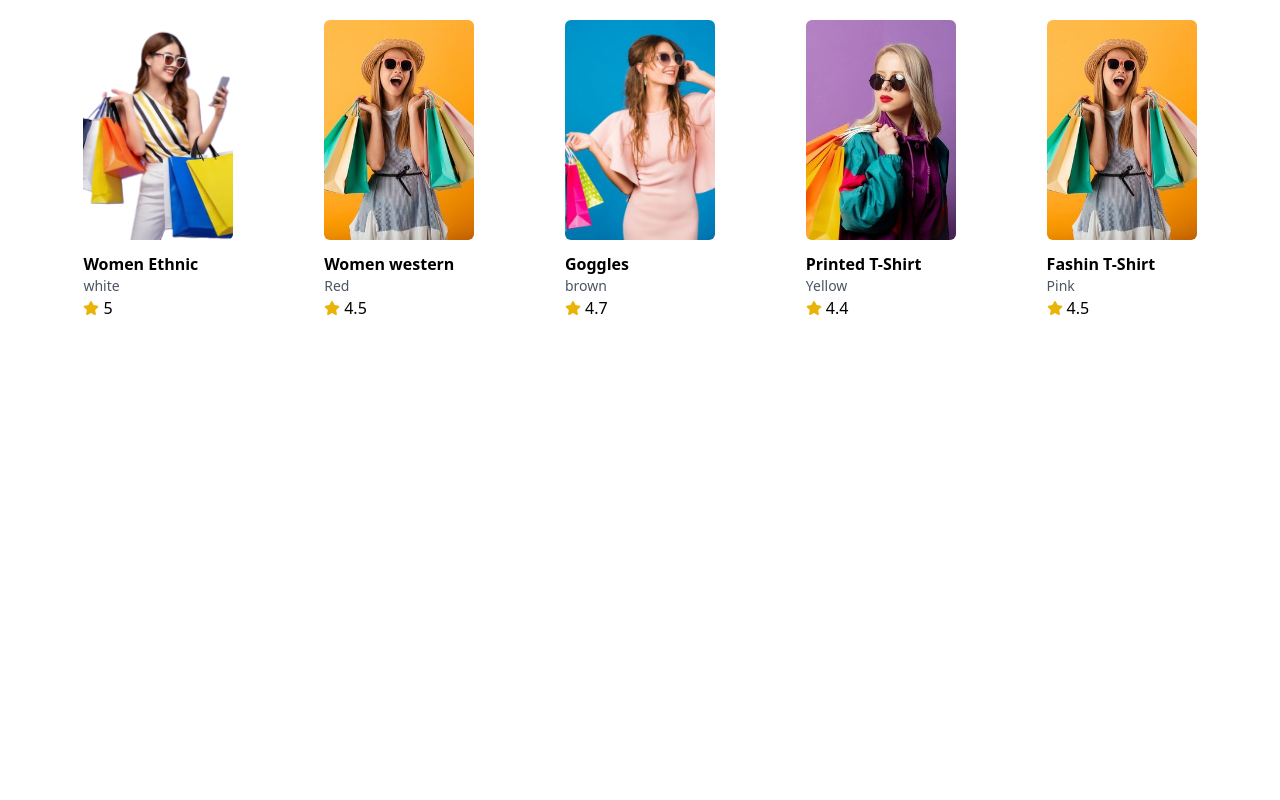
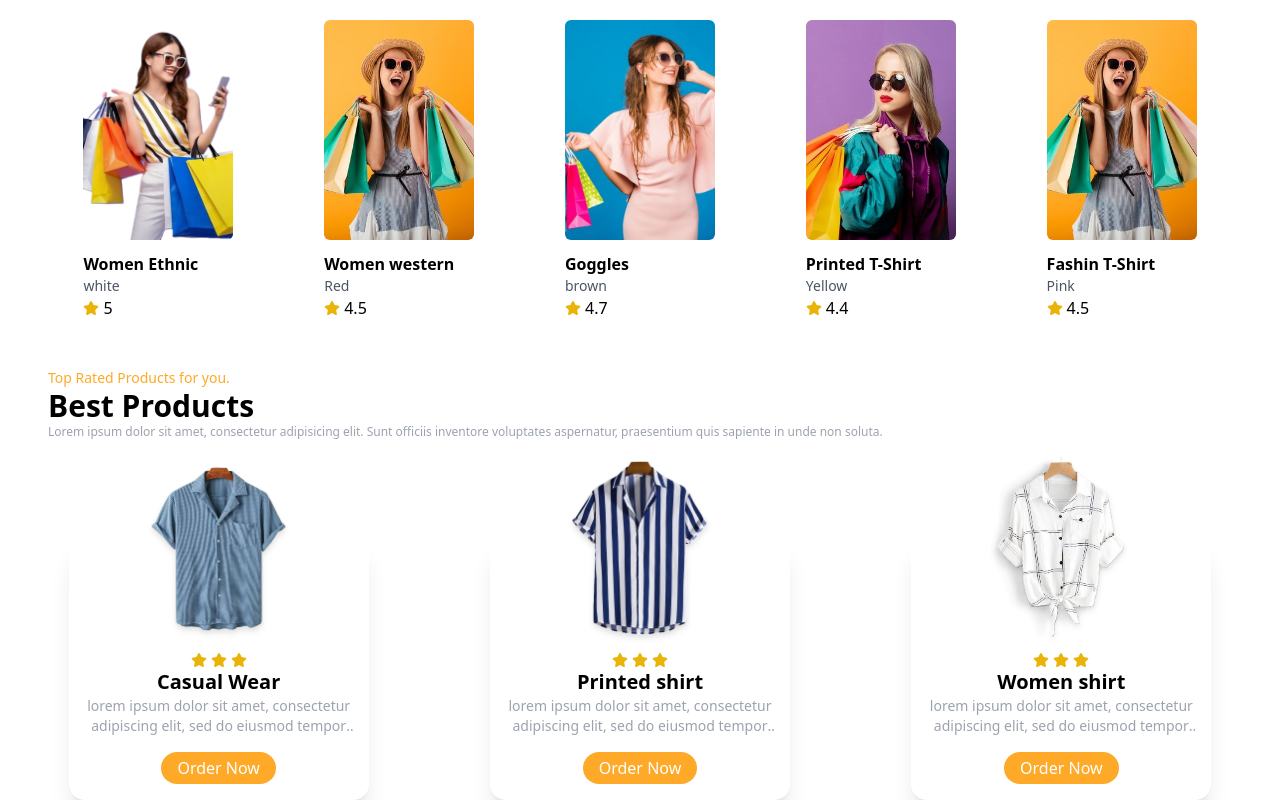
Before and after one commit to deveshru2712/E-commerce-application-frontend, a React (Vite) app in the folder shopsy/: page / in a window 1280 px wide. Shown: the part 906-1706 px from the top of the page. Before the commit the page ends 1274 px from the top, so only its background shows below. Built offline with nearby package versions, Linux system fonts and the light colour scheme.

Commit message:
added top rated products

```diff
--- a/shopsy/src/App.jsx
+++ b/shopsy/src/App.jsx
@@ -4,6 +4,7 @@
 import Products from "./components/Products/Products";
 import Aos from "aos";
 import "aos/dist/aos.css";
+import TopProducts from "./components/TopProducts/TopProducts";
 
 const App = () => {
   useEffect(() => {
@@ -21,6 +22,7 @@
       <Navbar />
       <Hero />
       <Products />
+      <TopProducts />
     </div>
   );
 };
--- /dev/null
+++ b/shopsy/src/components/TopProducts/TopProducts.jsx
@@ -0,0 +1,96 @@
+import React from "react";
+
+import Img1 from "../../assets/shirt/shirt.png";
+import Img2 from "../../assets/shirt/shirt2.png";
+import Img3 from "../../assets/shirt/shirt3.png";
+
+import { FaS, FaStar } from "react-icons/fa6";
+
+const TopProducts = () => {
+  const ProductsData = [
+    {
+      id: 1,
+      img: Img1,
+      title: "Casual Wear",
+      description:
+        "lorem ipsum dolor sit amet, consectetur adipiscing elit, sed do eiusmod tempor incididunt ut labore et dolore magna aliqua.",
+    },
+    {
+      id: 2,
+      img: Img2,
+      title: "Printed shirt",
+      description:
+        "lorem ipsum dolor sit amet, consectetur adipiscing elit, sed do eiusmod tempor incididunt ut labore et dolore magna aliqua.",
+    },
+    {
+      id: 3,
+      img: Img3,
+      title: "Women shirt",
+      description:
+        "lorem ipsum dolor sit amet, consectetur adipiscing elit, sed do eiusmod tempor incididunt ut labore et dolore magna aliqua.",
+    },
+  ];
+
+  return (
+    <div>
+      <div className="container">
+        {/* Header section */}
+        <div className="text-left mb-24">
+          <p data-aos="fade-up" className="text-sm text-primary">
+            Top Rated Products for you.
+          </p>
+          <h1 data-aos="fade-up" className="text-3xl font-bold">
+            Best Products
+          </h1>
+          <p data-aos="fade-up" className="text-xs text-gray-400">
+            Lorem ipsum dolor sit amet, consectetur adipisicing elit. Sunt
+            officiis inventore voluptates aspernatur, praesentium quis sapiente
+            in unde non soluta.
+          </p>
+        </div>
+        {/* body section */}
+        <div
+          data-aos="zoom-in"
+          className="grid grid-cols-1 sm:grid-cols-2 md:grid-cols-3 gap-20 place-items-center"
+        >
+          {ProductsData.map((data) => (
+            <div
+              key={data.id}
+              className="rounded-2xl bg-white dark:bg-gray-800 hover:bg-black/80 dark:hover:bg-primary hover:text-white relative shadow-xl duration-300 group max-w-[300px]"
+            >
+              <div className="h-[100px]">
+                {/* img section */}
+                <img
+                  src={data.img}
+                  alt={data.id}
+                  className="max-w-[140px] block mx-auto transform -translate-y-20 group-hover:scale-105 duration-300 drop-shadow-md"
+                />
+              </div>
+              {/* details section */}
+              <div className="p-4 text-center">
+                {/* star rating */}
+                <div className="w-full flex items-center justify-center gap-1">
+                  <FaStar className="text-yellow-500" />
+                  <FaStar className="text-yellow-500" />
+                  <FaStar className="text-yellow-500" />
+                </div>
+                <h1 className="text-xl font-bold">{data.title}</h1>
+                <p className="text-gray-400 group-hover:text-white duration-300 text-sm line-clamp-2">
+                  {data.description}
+                </p>
+                <button
+                  className="bg-primary hover:scale-105 duration-300 text-white py-1 px-4 rounded-full mt-4 group-hover:bg-white group-hover:text-primary"
+                  //   onClick={handleOrderPopup}
+                >
+                  Order Now
+                </button>
+              </div>
+            </div>
+          ))}
+        </div>
+      </div>
+    </div>
+  );
+};
+
+export default TopProducts;
```
